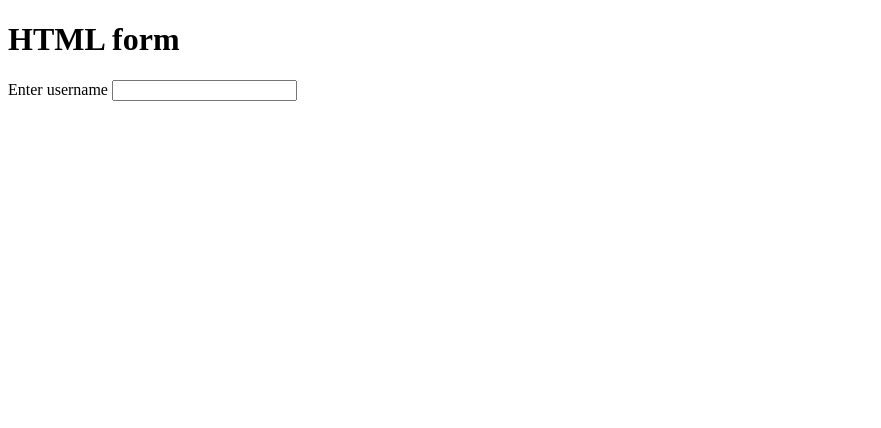
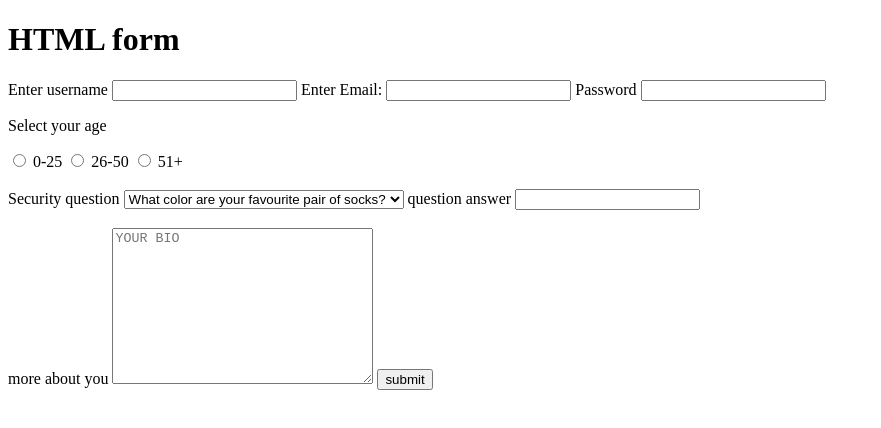
Before and after one commit to DevMoustafa97/new, a plain HTML site: page index.html in a window 1280 px wide. Shown: the whole page, without its empty margins (0-881 px from the left). Drawn offline with Linux system fonts and the light colour scheme.

Commit message:
complete form

```diff
--- a/index.html
+++ b/index.html
@@ -7,7 +7,36 @@
         <h1>HTML form</h1>
         <form>
             <label for="username">Enter username</label>
-            <input type="text" id="username">
+            <input type="text" id="username" name="username">
+            <label for="email">Enter Email:</label>
+            <input type="email" name="">
+            <label for="Password">Password</label>
+            <input type="password">
+            <p>Select your age</p>
+            <input type="radio" name="age" value="0-25" id="option-1">
+            <label for="option">0-25</label>
+            <input type="radio" name="age" value="26-50" id="option-2">
+            <label for="option">26-50</label>
+            <input type="radio" name="age" value="51+" id="option-">
+            <label for="option">51+</label>
+
+            <br><br>
+            <label for="question">Security question</label>
+            <select name="question" id="question">
+                <option value="1">What color are your favourite pair of socks?</option>
+                <option value="q2">if you could be a vegetable, what it be?</option>
+                <option value="q3">what is your best ever security question</option>
+            </select>
+            <label for="answer">question answer</label>
+            <input type="text" id="answer" name="answer">
+
+            <br><br>
+            <label for="bio">more about you</label>
+
+            <textarea name="bio" id="bio" cols="30" rows="10" placeholder="YOUR BIO"></textarea>
+
+            <input type="submit" value="submit">
+
         </form>
     </body>
 </html>
```
